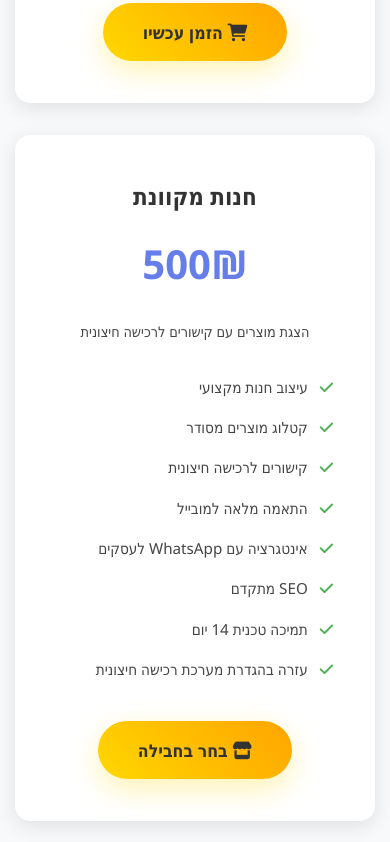
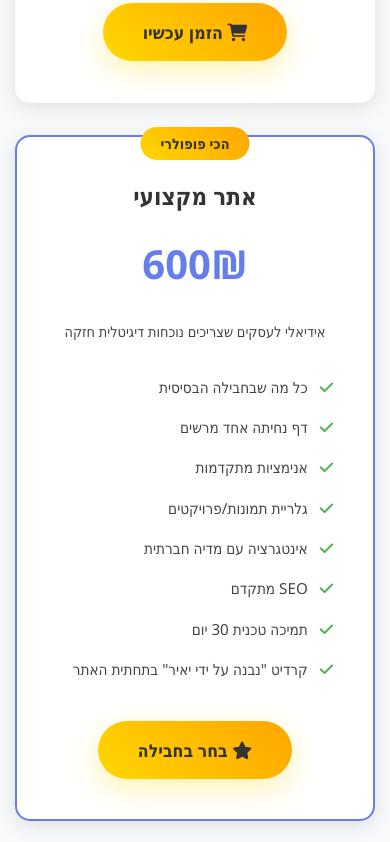
Before and after one commit to yair681/yair, a plain HTML site: page index.html in a window 390 px wide. Shown: the part 9298-10140 px from the top of the page. Drawn offline with Linux system fonts and the light colour scheme.

Commit message:
Remove online store card and update mobile menu logic
Removed the online store pricing card and adjusted the mobile menu close function to include logo container check.

```diff
--- a/index.html
+++ b/index.html
@@ -436,6 +436,8 @@
             max-width: 1200px;
             margin-left: auto;
             margin-right: auto;
+            /* Adjust for 3 cards if necessary, but auto-fit handles it */
+            justify-content: center;
         }
 
         .pricing-card {
@@ -1377,26 +1379,6 @@
                         </a>
                     </div>
 
-                    <div class="pricing-card" tabindex="0">
-                        <h3>חנות מקוונת</h3>
-                        <div class="price">500₪</div>
-                        <div class="price-note">הצגת מוצרים עם קישורים לרכישה חיצונית</div>
-                        <ul class="pricing-features">
-                            <li><i class="fas fa-check" aria-hidden="true"></i> עיצוב חנות מקצועי</li>
-                            <li><i class="fas fa-check" aria-hidden="true"></i> קטלוג מוצרים מסודר</li>
-                            <li><i class="fas fa-check" aria-hidden="true"></i> קישורים לרכישה חיצונית</li>
-                            <li><i class="fas fa-check" aria-hidden="true"></i> התאמה מלאה למובייל</li>
-                            <li><i class="fas fa-check" aria-hidden="true"></i> אינטגרציה עם WhatsApp לעסקים</li>
-                            <li><i class="fas fa-check" aria-hidden="true"></i> SEO מתקדם</li>
-                            <li><i class="fas fa-check" aria-hidden="true"></i> תמיכה טכנית 14 יום</li>
-                            <li><i class="fas fa-check" aria-hidden="true"></i> עזרה בהגדרת מערכת רכישה חיצונית</li>
-                        </ul>
-                        <a href="https://wa.me/972522091733?text=היי%20יאיר,%20אני%20מעוניין%20לשמוע%20פרטים%20על%20חבילת%20חנות%20מקוונת" target="_blank" class="cta-button" aria-label="בחר בחבילת חנות מקוונת">
-                            <i class="fas fa-store" aria-hidden="true"></i>
-                            בחר בחבילה
-                        </a>
-                    </div>
-
                     <div class="pricing-card popular" tabindex="0">
                         <div class="popular-badge">הכי פופולרי</div>
                         <h3>אתר מקצועי</h3>
@@ -1441,6 +1423,7 @@
                 </div>
 
                 <div style="text-align: center; margin-top: 2rem; color: #666; font-size: 0.9rem;">
+                    <p><strong>שימו לב: כל המחירים אינם כוללים דומיין ואחסון.</strong></p>
                     <p>כל המחירים כוללים מע"מ. מחירים סופיים לפי דרישות הפרויקט.</p>
                     <p>כל האתרים כוללים קרדיט "נבנה על ידי יאיר" עם קישור לאתר זה.</p>
                 </div>
@@ -1695,10 +1678,14 @@
 
         function closeMobileMenu() {
             const navLinks = document.querySelector('.nav-links');
-            const menuBtn = document.querySelector('.mobile-menu-btn');
-
-            navLinks.classList.remove('active');
-            menuBtn.setAttribute('aria-expanded', 'false');
+            const mobileMenuBtn = document.querySelector('.mobile-menu-btn');
+            const logoContainer = document.querySelector('.logo-container');
+
+            if (!navLinks.contains(event.target) &&
+                !mobileMenuBtn.contains(event.target) &&
+                !logoContainer.contains(event.target)) {
+                closeMobileMenu();
+            }
         }
 
         document.addEventListener('click', function(event) {
```
